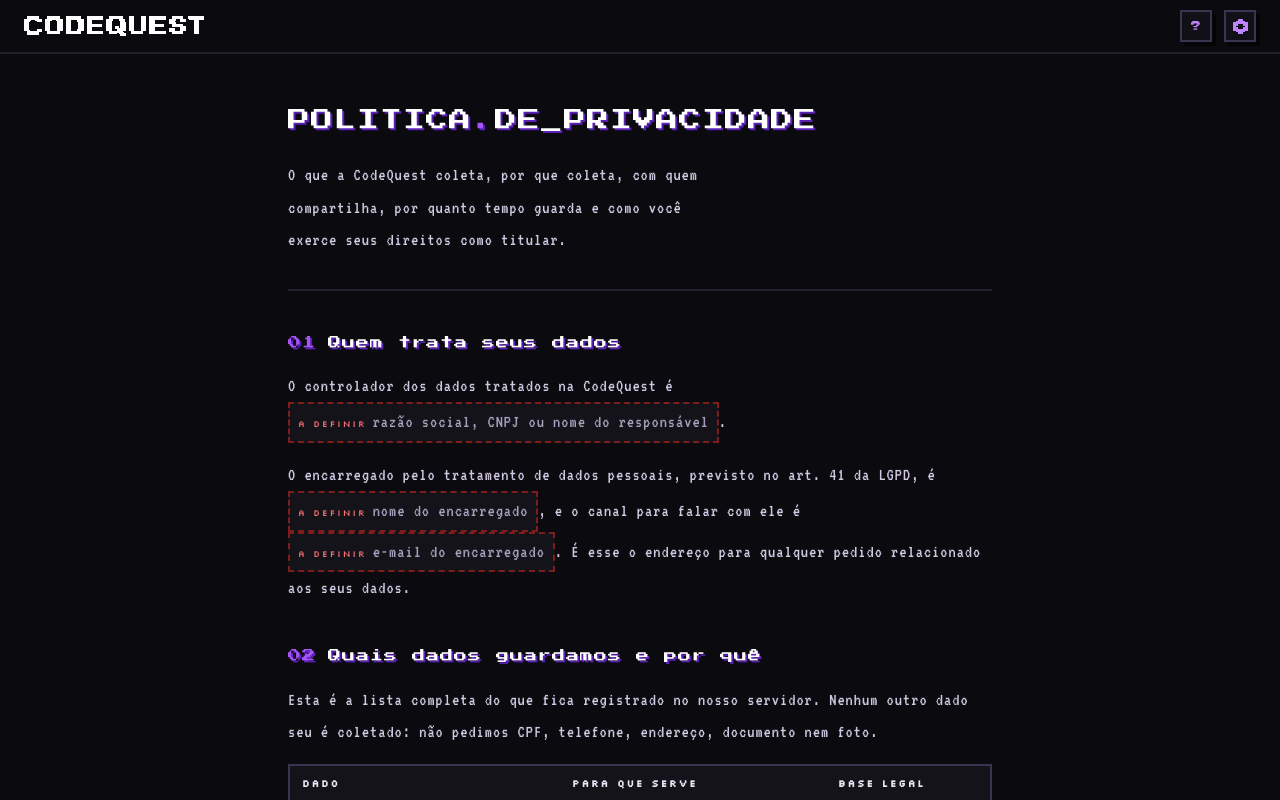
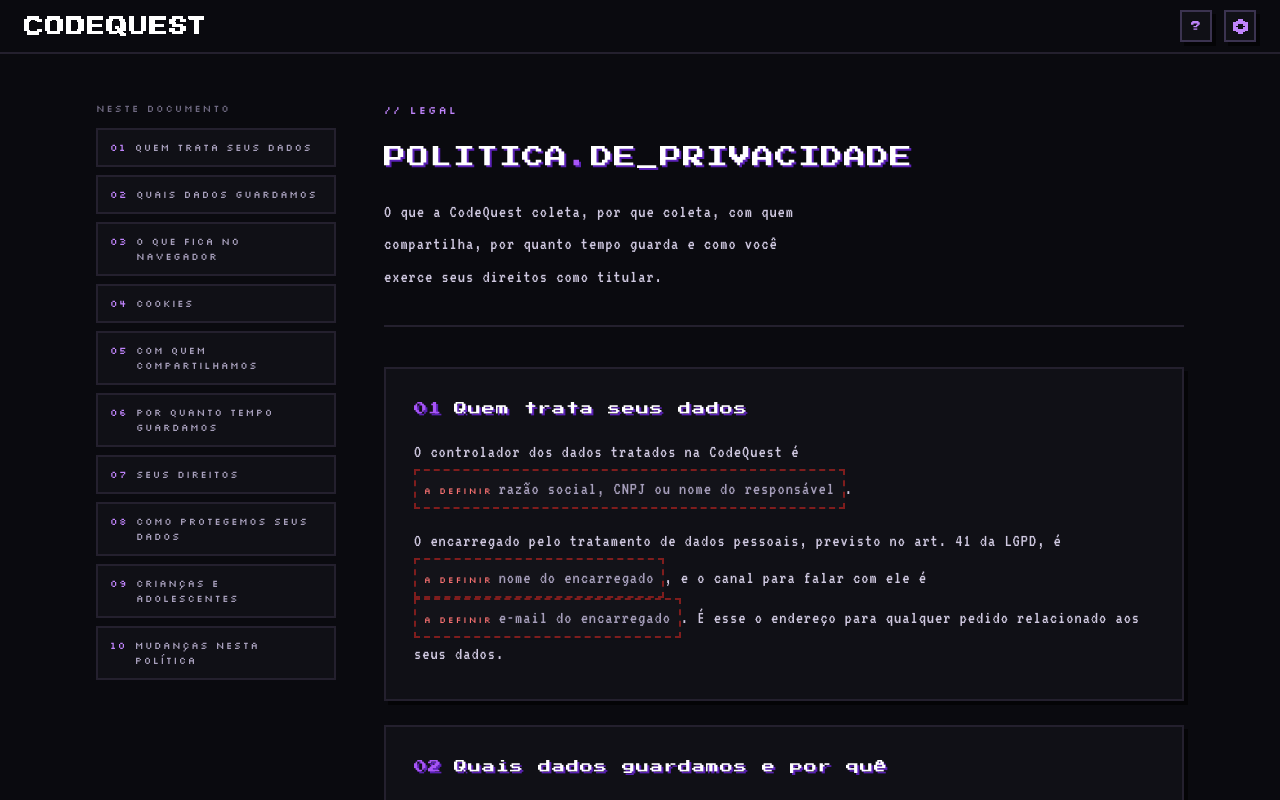
Before and after one commit to mj01px/code-quest, a Next.js app in the folder frontend/: page /privacidade in a window 1280 px wide. Shown: the top 800 px of the page. Built offline with nearby package versions, Linux system fonts and the light colour scheme; no server answers.

Commit message:
feat(legal): adiciona indice lateral e cards nas telas legais

```diff
--- a/frontend/src/app/privacidade/page.tsx
+++ b/frontend/src/app/privacidade/page.tsx
@@ -115,6 +115,18 @@
       }
       resumo="O que a CodeQuest coleta, por que coleta, com quem compartilha, por quanto tempo guarda e como você exerce seus direitos como titular."
       documento={documento}
+      indice={[
+        { numero: 1, titulo: "Quem trata seus dados" },
+        { numero: 2, titulo: "Quais dados guardamos" },
+        { numero: 3, titulo: "O que fica no navegador" },
+        { numero: 4, titulo: "Cookies" },
+        { numero: 5, titulo: "Com quem compartilhamos" },
+        { numero: 6, titulo: "Por quanto tempo guardamos" },
+        { numero: 7, titulo: "Seus direitos" },
+        { numero: 8, titulo: "Como protegemos seus dados" },
+        { numero: 9, titulo: "Crianças e adolescentes" },
+        { numero: 10, titulo: "Mudanças nesta Política" },
+      ]}
     >
       <Secao numero={1} titulo="Quem trata seus dados">
         <Paragrafo>
--- a/frontend/src/app/suporte/page.tsx
+++ b/frontend/src/app/suporte/page.tsx
@@ -39,6 +39,12 @@
         </>
       }
       resumo="Um canal só, para tudo: dúvida sobre a plataforma, problema na sua conta, relato de erro e pedido relacionado aos seus dados pessoais."
+      indice={[
+        { numero: 1, titulo: "Como falar com a gente" },
+        { numero: 2, titulo: "Seus dados pessoais" },
+        { numero: 3, titulo: "Falha de segurança" },
+        { numero: 4, titulo: "Dúvidas frequentes" },
+      ]}
     >
       <Secao numero={1} titulo="Como falar com a gente">
         <Destaque>
--- a/frontend/src/app/termos/page.tsx
+++ b/frontend/src/app/termos/page.tsx
@@ -22,6 +22,19 @@
       }
       resumo="As regras do acordo entre você e a CodeQuest. Ao criar uma conta, você concorda com o que está escrito aqui."
       documento={documento}
+      indice={[
+        { numero: 1, titulo: "Sobre a CodeQuest" },
+        { numero: 2, titulo: "Quem pode criar conta" },
+        { numero: 3, titulo: "Sua conta" },
+        { numero: 4, titulo: "Como usar a plataforma" },
+        { numero: 5, titulo: "Conteúdo e seu código" },
+        { numero: 6, titulo: "XP, criaturas e ranking" },
+        { numero: 7, titulo: "Disponibilidade" },
+        { numero: 8, titulo: "Suspensão e encerramento" },
+        { numero: 9, titulo: "Mudanças nestes Termos" },
+        { numero: 10, titulo: "Lei aplicável e foro" },
+        { numero: 11, titulo: "Contato" },
+      ]}
     >
       <Secao numero={1} titulo="Sobre a CodeQuest">
         <Paragrafo>
--- a/frontend/src/components/legal/PaginaLegal.tsx
+++ b/frontend/src/components/legal/PaginaLegal.tsx
@@ -2,11 +2,18 @@
 import { AppHeader } from "@/components/layout/AppHeader";
 import { TelaBase } from "@/components/layout/TelaBase";
 import type { DocumentoVigente } from "@/lib/types";
+import { idSecao } from "./Prosa";
+
+export interface ItemIndice {
+  numero: number;
+  titulo: string;
+}
 
 interface Props {
   titulo: ReactNode;
   resumo: string;
   documento?: DocumentoVigente | null;
+  indice?: ItemIndice[];
   children: ReactNode;
 }
 
@@ -15,13 +22,59 @@
   return `${dia}/${mes}/${ano}`;
 }
 
-export function PaginaLegal({ titulo, resumo, documento, children }: Props) {
+export function PaginaLegal({
+  titulo,
+  resumo,
+  documento,
+  indice,
+  children,
+}: Props) {
+  const temIndice = Boolean(indice?.length);
+
   return (
     <TelaBase>
       <AppHeader />
 
-      <main className="mx-auto w-full max-w-3xl min-w-0 flex-1 px-5 py-10 sm:px-8 sm:py-12">
+      <main className="mx-auto w-full max-w-6xl min-w-0 flex-1 px-5 py-10 sm:px-8 sm:py-12">
+        <div
+          className={`grid gap-10 ${
+            temIndice ? "lg:grid-cols-[240px_1fr] lg:gap-12" : ""
+          }`}
+        >
+          {temIndice ? (
+            <aside className="hidden lg:block">
+              <nav
+                className="sticky top-8 flex flex-col gap-3"
+                aria-label="Neste documento"
+              >
+                <p className="rotulo text-ink-dim">NESTE DOCUMENTO</p>
+                <ol className="flex list-none flex-col gap-2 p-0">
+                  {indice?.map((item) => (
+                    <li key={item.numero}>
+                      <a
+                        href={`#${idSecao(item.numero)}`}
+                        className="flex gap-2 border-2 border-edge bg-panel px-3 py-2.5 font-label text-[10px] leading-[1.5] tracking-[0.15em] text-ink-muted hover:border-brand hover:text-brand-mist"
+                      >
+                        <span className="text-brand-light">
+                          {String(item.numero).padStart(2, "0")}
+                        </span>
+                        <span className="min-w-0">
+                          {item.titulo.toUpperCase()}
+                        </span>
+                      </a>
+                    </li>
+                  ))}
+                </ol>
+              </nav>
+            </aside>
+          ) : null}
+
+          <div className="min-w-0">
             <header className="flex flex-col gap-5 border-b-2 border-edge pb-8">
+              <span className="font-label text-[11px] tracking-[0.2em] text-brand-light">
+                {"// LEGAL"}
+              </span>
+
               <h1 className="m-0 font-display text-[17px] leading-[1.7] tracking-[1px] text-ink [overflow-wrap:anywhere] [text-shadow:2px_2px_0_var(--color-brand-dark)] sm:text-[22px]">
                 {titulo}
               </h1>
@@ -35,12 +88,16 @@
                   <span className="border-2 border-brand-shadow bg-panel-soft px-2.5 py-1 text-brand-light">
                     VERSÃO {documento.versao}
                   </span>
-              <span>VIGENTE DESDE {formatarData(documento.vigente_desde)}</span>
+                  <span>
+                    VIGENTE DESDE {formatarData(documento.vigente_desde)}
+                  </span>
                 </p>
               ) : null}
             </header>
 
-        <div className="flex flex-col gap-10 pt-10">{children}</div>
+            <div className="flex flex-col gap-6 pt-10">{children}</div>
+          </div>
+        </div>
       </main>
     </TelaBase>
   );
--- a/frontend/src/components/legal/Prosa.tsx
+++ b/frontend/src/components/legal/Prosa.tsx
@@ -1,6 +1,10 @@
 import type { ReactNode } from "react";
 
 const CORPO = "font-body text-lg leading-[1.8] tracking-[1px] text-ink-body";
+
+export function idSecao(numero: number): string {
+  return `secao-${String(numero).padStart(2, "0")}`;
+}
 
 export function Secao({
   numero,
@@ -12,7 +16,10 @@
   children: ReactNode;
 }) {
   return (
-    <section className="flex flex-col gap-4">
+    <section
+      id={idSecao(numero)}
+      className="flex scroll-mt-24 flex-col gap-4 border-2 border-edge bg-panel p-6 shadow-pixel sm:p-7"
+    >
       <h2 className="m-0 flex items-baseline gap-3 font-display text-[13px] leading-[1.8] tracking-[1px] text-ink [text-shadow:2px_2px_0_var(--color-brand-dark)]">
         <span className="text-brand">{String(numero).padStart(2, "0")}</span>
         <span className="min-w-0">{titulo}</span>
```
Lines whose indentation alone changed are shown as unchanged.
